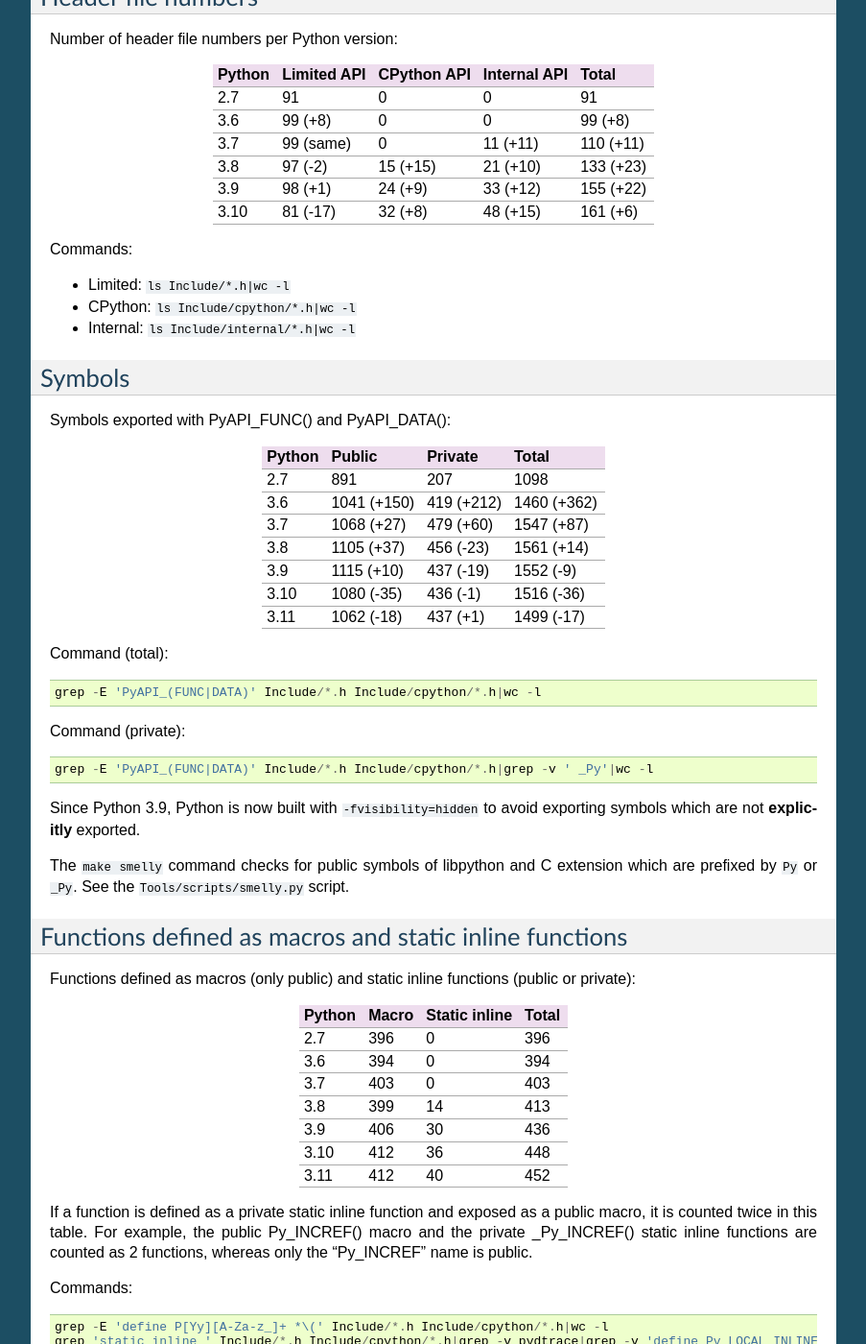
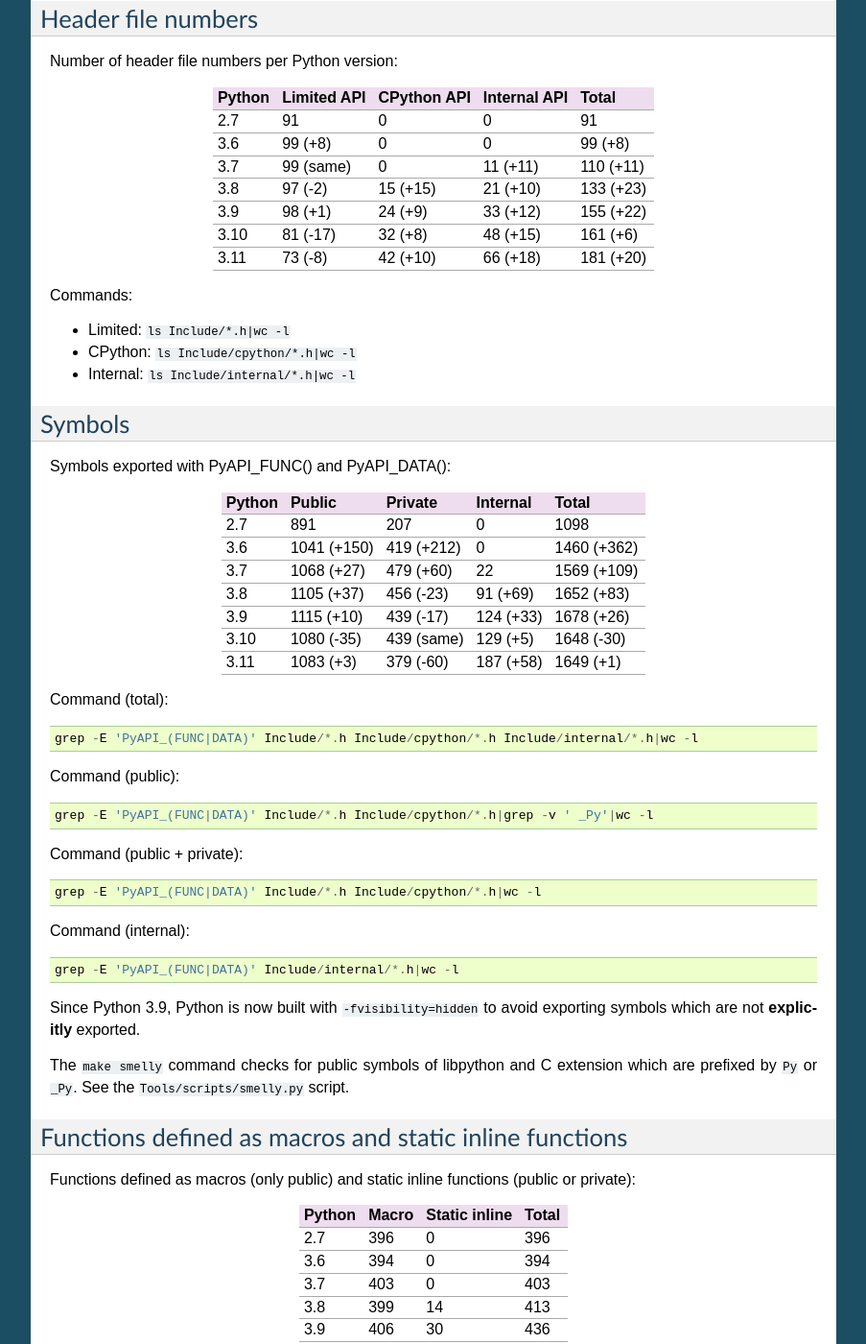
Before and after one commit to pythoncapi/pythoncapi, a Sphinx documentation site: the page built from doc/stats.rst, in a window 1280 px wide and 1400 px high, scrolled down 516 px. Shown: the whole window at 96% size, without its empty margins (198-1101 px from the left). Built offline with Sphinx 7.4.7, drawn with Linux system fonts in a browser that asks for light colours; some of the changed text lies outside the part shown.

Commit message:
Update 3.11 stats

```diff
--- a/doc/stats.rst
+++ b/doc/stats.rst
@@ -16,6 +16,7 @@
 3.8      13,160 (70%)    3,417 (18%)  2,230 (12%)   18,807
 3.9      12,264 (62%)    4,343 (22%)  3,066 (16%)   19,673
 3.10     10,395 (51%)    4,584 (22%)  5,520 (27%)   20,499
+3.11     9,620 (41%)     4,865 (21%)  9,227 (38%)   23,712
 =======  ==============  ===========  ============  =======
 
 Commands:
@@ -38,6 +39,7 @@
 3.8      97 (-2)         15 (+15)     21 (+10)      133 (+23)
 3.9      98 (+1)         24 (+9)      33 (+12)      155 (+22)
 3.10     81 (-17)        32 (+8)      48 (+15)      161 (+6)
+3.11     73 (-8)         42 (+10)     66 (+18)      181 (+20)
 =======  ==============  ===========  ============  ==========
 
 Commands:
@@ -52,25 +54,33 @@
 
 Symbols exported with PyAPI_FUNC() and PyAPI_DATA():
 
-=======  ==============  ===============  ===========
-Python   Public          Private          Total
-=======  ==============  ===============  ===========
-2.7      891             207              1098
-3.6      1041 (+150)     419 (+212)       1460 (+362)
-3.7      1068 (+27)      479 (+60)        1547 (+87)
-3.8      1105 (+37)      456 (-23)        1561 (+14)
-3.9      1115 (+10)      437 (-19)        1552 (-9)
-3.10     1080 (-35)      436 (-1)         1516 (-36)
-3.11     1062 (-18)      437 (+1)         1499 (-17)
-=======  ==============  ===============  ===========
+=======  ============  ===========  ==========  ===========
+Python   Public        Private      Internal    Total
+=======  ============  ===========  ==========  ===========
+2.7      891           207          0           1098
+3.6      1041 (+150)   419 (+212)   0           1460 (+362)
+3.7      1068 (+27)    479 (+60)    22          1569 (+109)
+3.8      1105 (+37)    456 (-23)    91 (+69)    1652 (+83)
+3.9      1115 (+10)    439 (-17)    124 (+33)   1678 (+26)
+3.10     1080 (-35)    439 (same)   129 (+5)    1648 (-30)
+3.11     1083 (+3)     379 (-60)    187 (+58)   1649 (+1)
+=======  ============  ===========  ==========  ===========
 
 Command (total)::
 
+    grep -E 'PyAPI_(FUNC|DATA)' Include/*.h Include/cpython/*.h Include/internal/*.h|wc -l
+
+Command (public)::
+
+    grep -E 'PyAPI_(FUNC|DATA)' Include/*.h Include/cpython/*.h|grep -v ' _Py'|wc -l
+
+Command (public + private)::
+
     grep -E 'PyAPI_(FUNC|DATA)' Include/*.h Include/cpython/*.h|wc -l
 
-Command (private)::
+Command (internal)::
 
-    grep -E 'PyAPI_(FUNC|DATA)' Include/*.h Include/cpython/*.h|grep -v ' _Py'|wc -l
+    grep -E 'PyAPI_(FUNC|DATA)' Include/internal/*.h|wc -l
 
 Since Python 3.9, Python is now built with ``-fvisibility=hidden`` to avoid
 exporting symbols which are not **explicitly** exported.
@@ -94,7 +104,7 @@
 3.8     399    14             413
 3.9     406    30             436
 3.10    412    36             448
-3.11    412    40             452
+3.11    399    29             428
 ======  =====  =============  =====
 
 If a function is defined as a private static inline function and exposed as a
```
